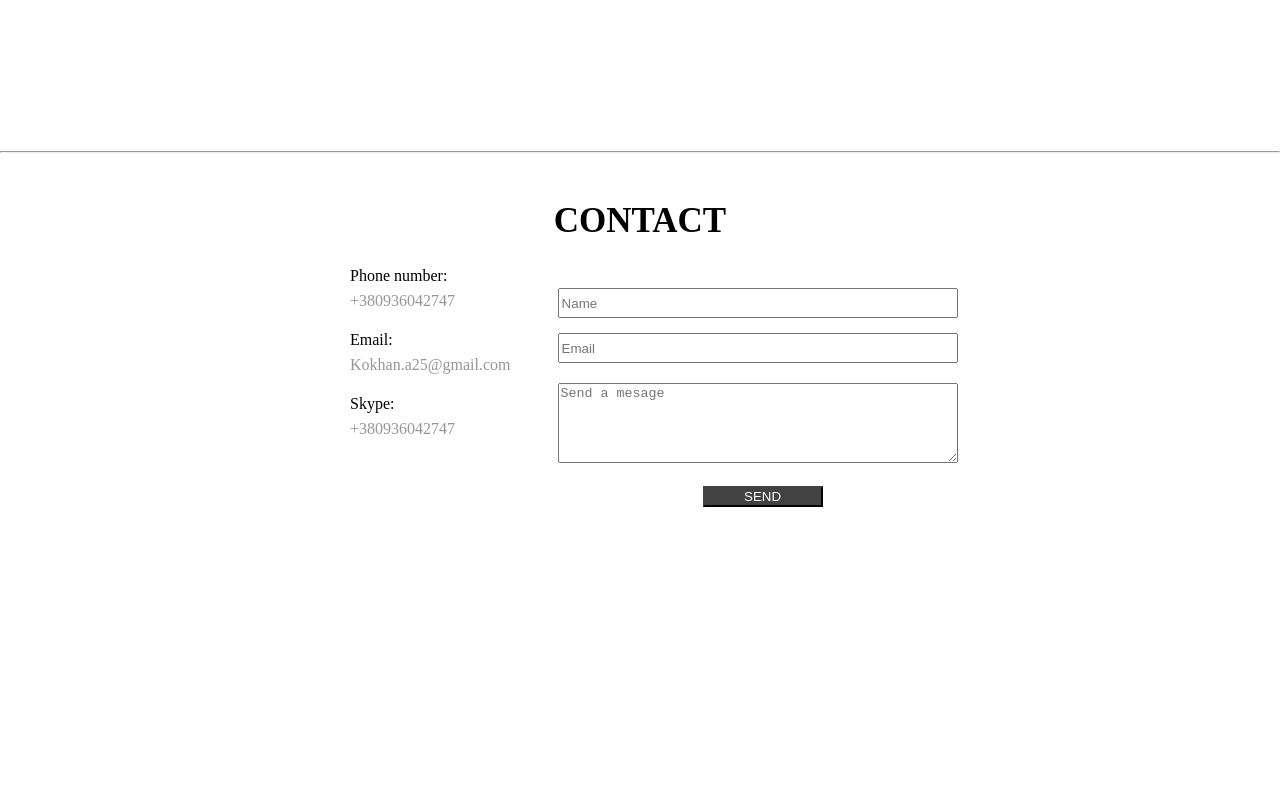
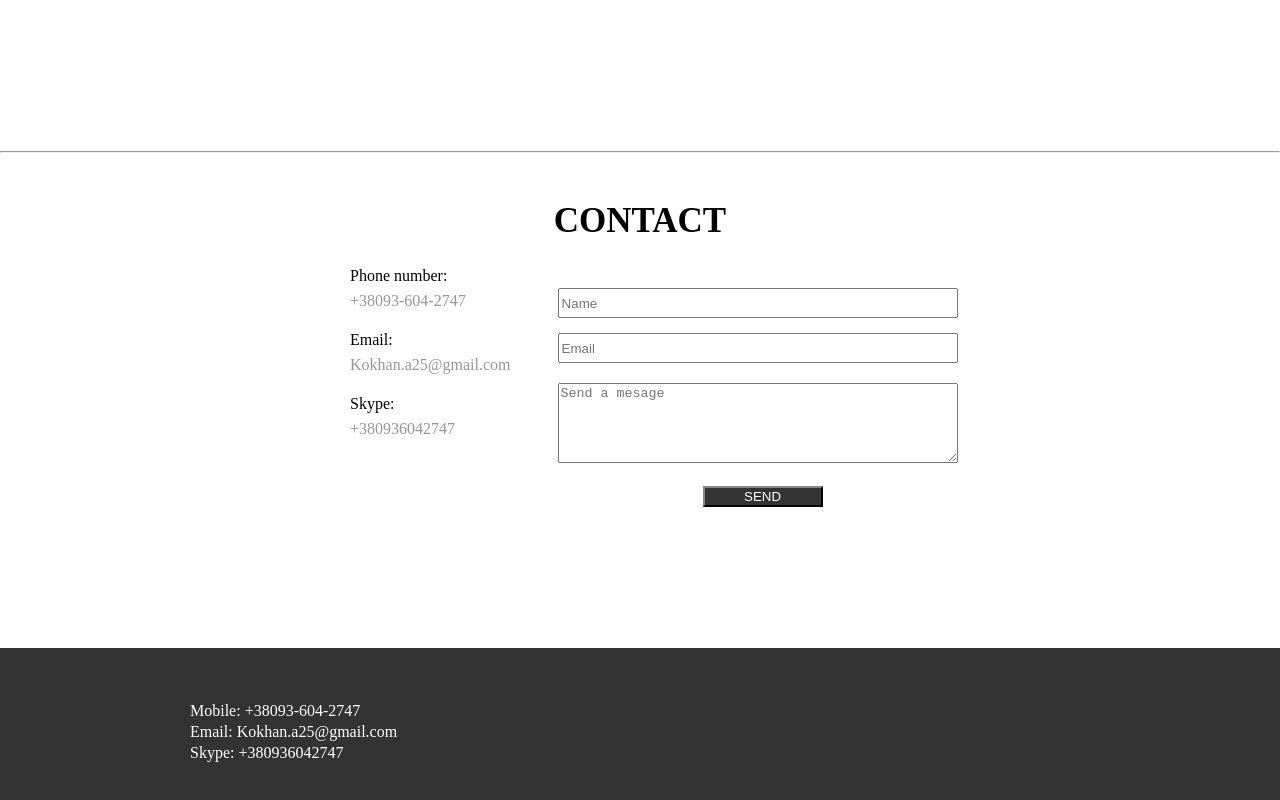
Before and after one commit to AnastasiaKokhan/AnastasiaKokhan.github.io, a React (Create React App) app: page / in a window 1280 px wide. Shown: the part 1502-2302 px from the top of the page. Before the commit the page ends 2150 px from the top, so only its background shows below. Built offline with nearby package versions, Linux system fonts and the light colour scheme.

Commit message:
add component Footer.js

```diff
--- a/src/App.js
+++ b/src/App.js
@@ -1,5 +1,6 @@
 import React, { Component } from 'react';
 import Header from './header/Header';
+import Footer from './footer/Footer'
 
 import './common/base.css';
 import './common/reset.css';
@@ -11,6 +12,7 @@ class App extends Component {
       <div className="App">
         <Header />
         <Main />
+        <Footer />
       </div>
     );
   }
--- /dev/null
+++ b/src/footer/Footer.js
@@ -0,0 +1,17 @@
+import React, { Component } from 'react';
+
+import './footer.css'
+
+class Footer extends Component {
+    render () {
+        return (
+            <div className='footer'>
+                <p className='foo-text'><b>Mobile: </b> +38093-604-2747</p>
+                <p className='foo-text'><b>Email: </b> Kokhan.a25@gmail.com</p>
+                <p className='foo-text'><b>Skype: </b> +380936042747</p>
+            </div>
+        );
+    }
+}
+
+export default Footer;
--- /dev/null
+++ b/src/footer/footer.css
@@ -0,0 +1,12 @@
+.footer {
+    background-color: rgb(51, 51, 51);
+    height: 170px;
+}
+.foo-text{
+   color: white;
+   padding-left: 190px;
+   padding-top: 5px;
+}
+.foo-text:first-child {
+    padding-top: 55px;
+}
--- a/src/main/contact/Contact.js
+++ b/src/main/contact/Contact.js
@@ -12,7 +12,7 @@ class Contact extends Component {
                     </p>
                     <div className='col-40'>
                         <p className='contact-headline'>Phone number:</p>
-                        <p className='contact-text'>+380936042747</p>
+                        <p className='contact-text'>+38093-604-2747</p>
                         <p className='contact-headline'>Email:</p>
                         <p className='contact-text'>Kokhan.a25@gmail.com</p>
                         <p className='contact-headline'>Skype:</p>
--- a/src/main/contact/contact.css
+++ b/src/main/contact/contact.css
@@ -28,8 +28,8 @@
 .in-button {
     width: 120px;
     color: white;
-    background-color: rgb(66, 66, 66);
-    border-color: rgb(66, 66, 66);
+    background-color: rgb(51, 51, 51);
+    border-color: rgb(51, 51, 51);
     margin-top: 20px;
     margin-left: 165px;
 }
```
